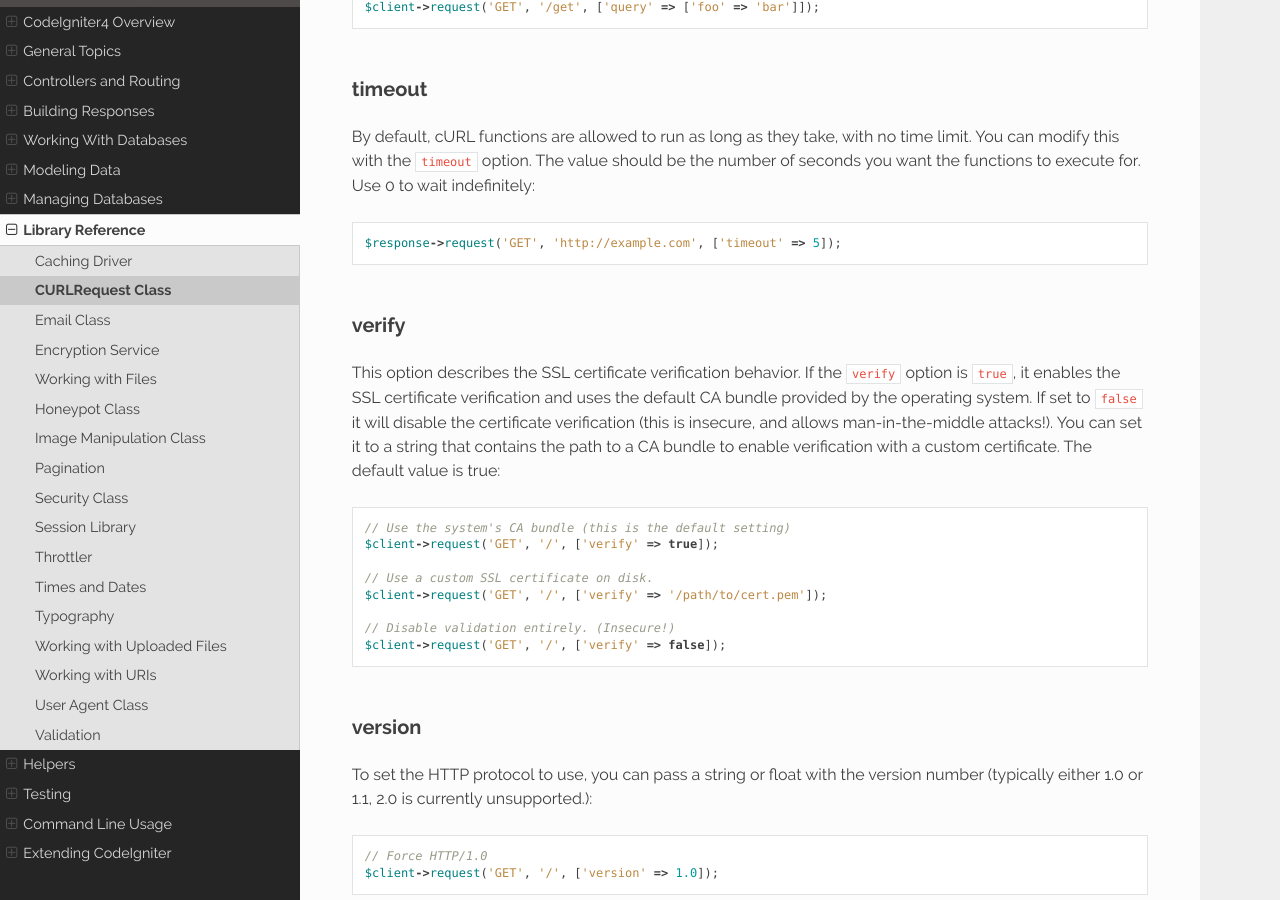
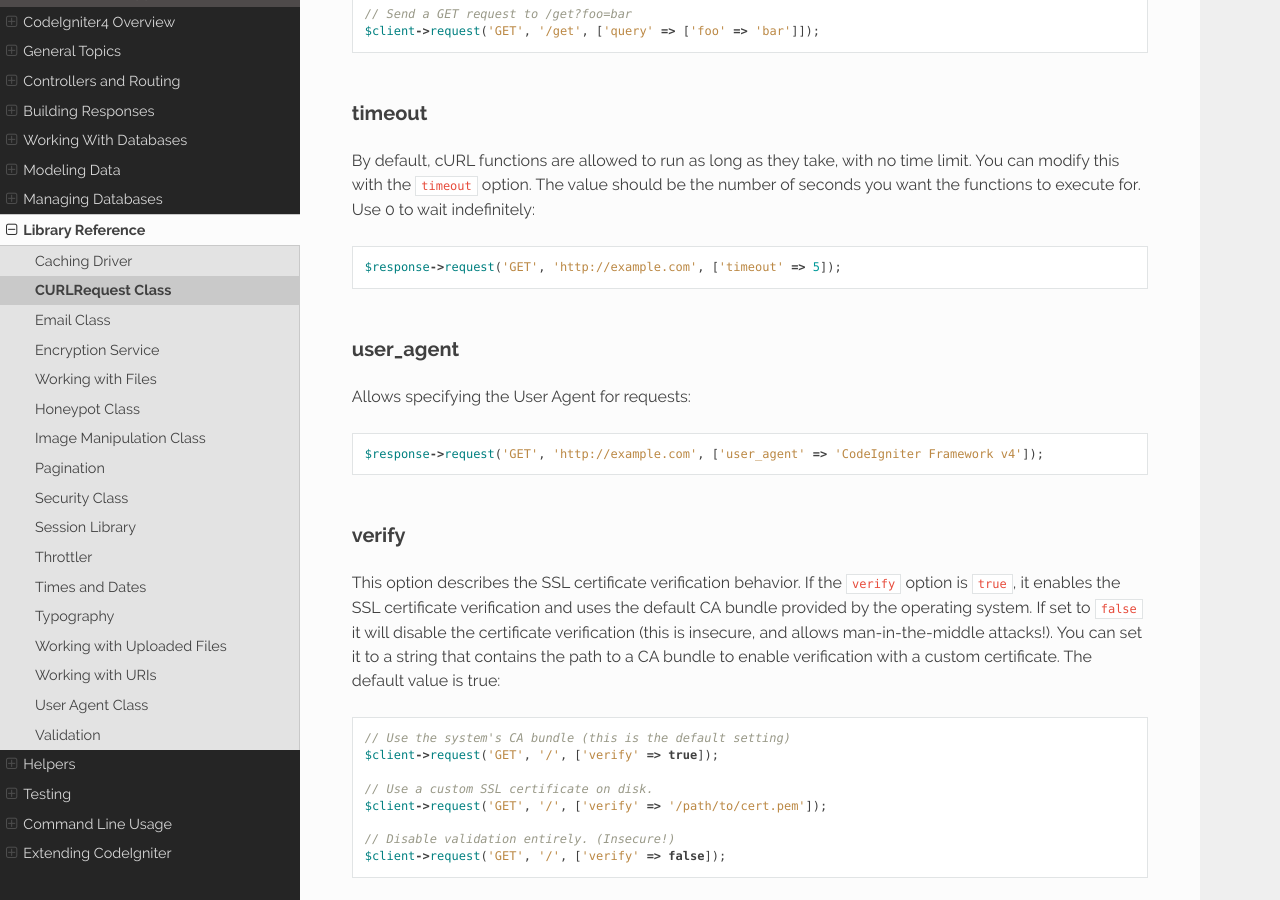
Before and after one commit to NEKOGET/ci4_user_guide_src, a Sphinx documentation site: the page built from source/libraries/curlrequest.rst, in a window 1280 px wide and 900 px high, scrolled down 9153 px. Built offline with Sphinx 7.4.7 and the Read the Docs theme 2.0.0, drawn with Linux system fonts in a browser that asks for light colours.

Commit message:
Allow cURL user agent

```diff
--- a/source/libraries/curlrequest.rst
+++ b/source/libraries/curlrequest.rst
@@ -360,6 +360,13 @@ option. The value should be the number of seconds you want the functions to exec
 
 	$response->request('GET', 'http://example.com', ['timeout' => 5]);
 
+user_agent
+==========
+
+Allows specifying the User Agent for requests::
+
+	$response->request('GET', 'http://example.com', ['user_agent' => 'CodeIgniter Framework v4']);
+
 verify
 ======
 
```
